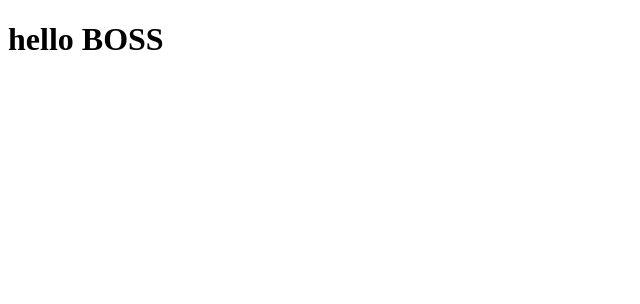
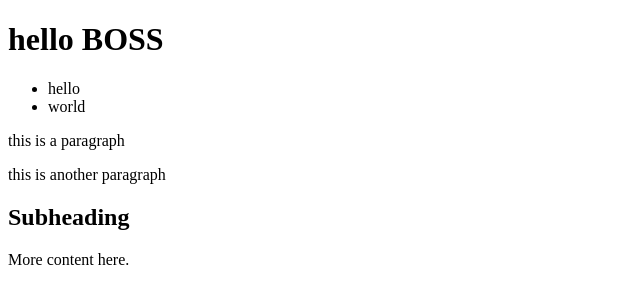
Before and after one commit to ayouwanno/project, a plain HTML site: page index.html in a window 1280 px wide. Shown: the whole page, without its empty margins (0-640 px from the left). Drawn offline with Linux system fonts and the light colour scheme.

Commit message:
เพิ่ม <p>

```diff
--- a/index.html
+++ b/index.html
@@ -7,5 +7,13 @@
 </head>
 <body>
     <h1>hello BOSS</h1>
+<ul>
+        <li>hello</li>
+        <li>world</li>
+    </ul>
+    <p>this is a paragraph</p>
+    <p>this is another paragraph</p>
+    <h2>Subheading</h2>
+    <p>More content here.</p>
 </body>
 </html>
```
